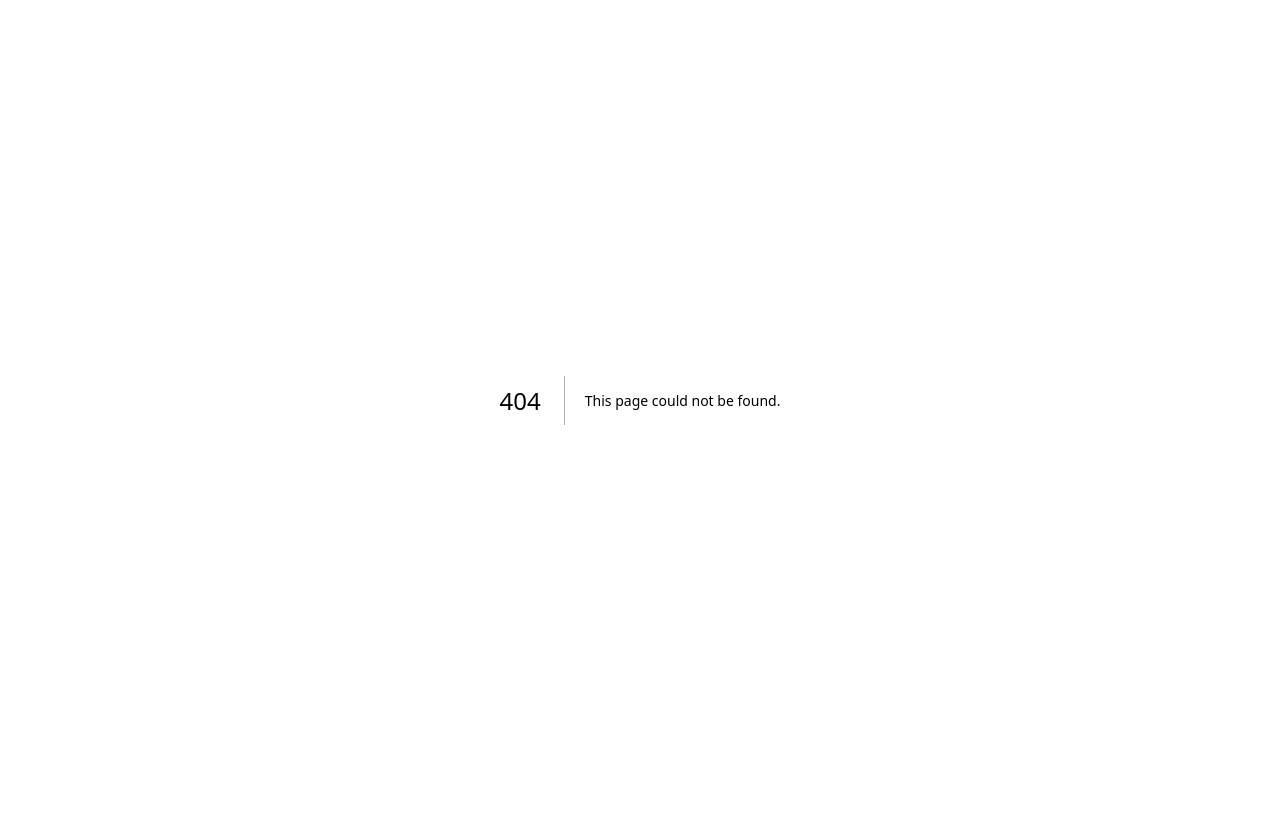
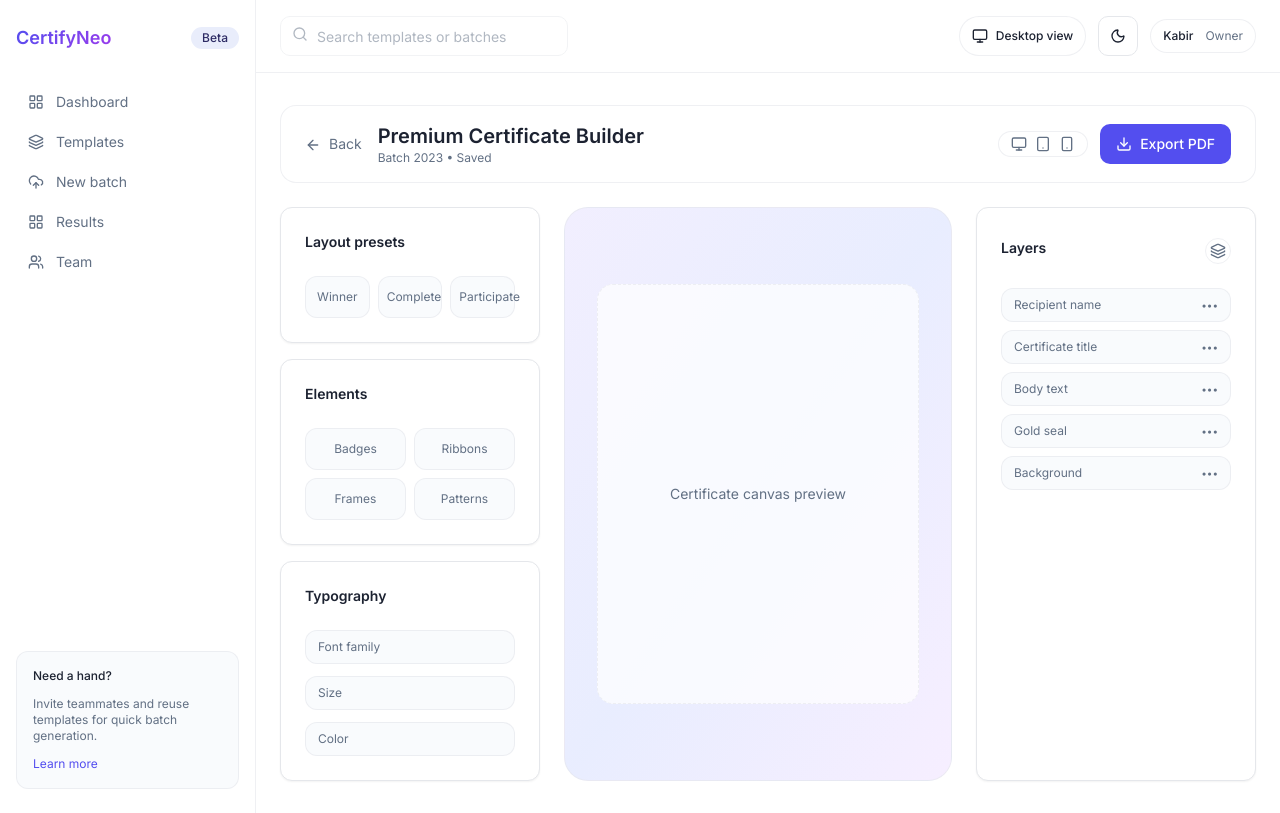
Before and after one commit to classifiedstudentkabir/OpenVerse-Campus-Helper, a Next.js app in the folder apps/web/: page /editor in a window 1280 px wide. Before the commit this address had no page. Built offline with nearby package versions, Linux system fonts and the light colour scheme.

Commit message:
Add editor page shell and link from templates

```diff
--- /dev/null
+++ b/apps/web/src/app/(dashboard)/editor/page.tsx
@@ -0,0 +1,104 @@
+import Link from "next/link";
+import { ArrowLeft, Download, Layers, Monitor, Smartphone, Tablet } from "lucide-react";
+
+import { Button } from "@/components/ui/button";
+import { Card, CardContent, CardHeader, CardTitle } from "@/components/ui/card";
+
+export default function EditorPage() {
+  return (
+    <div className="space-y-6">
+      <header className="flex flex-col gap-4 rounded-2xl border border-border/60 bg-card/80 px-6 py-4 lg:flex-row lg:items-center lg:justify-between">
+        <div className="flex items-center gap-4">
+          <Link href="/templates" className="text-sm text-muted-foreground">
+            <ArrowLeft className="mr-2 inline h-4 w-4" />
+            Back
+          </Link>
+          <div>
+            <h1 className="text-xl font-semibold">Premium Certificate Builder</h1>
+            <p className="text-xs text-muted-foreground">Batch 2023 • Saved</p>
+          </div>
+        </div>
+        <div className="flex flex-wrap items-center gap-3">
+          <div className="flex items-center gap-2 rounded-full border border-border/60 bg-background px-3 py-1 text-xs text-muted-foreground">
+            <Monitor className="h-4 w-4" />
+            <Tablet className="h-4 w-4" />
+            <Smartphone className="h-4 w-4" />
+          </div>
+          <Button>
+            <Download className="h-4 w-4" />
+            Export PDF
+          </Button>
+        </div>
+      </header>
+
+      <div className="grid gap-6 lg:grid-cols-[260px_1fr_280px]">
+        <aside className="space-y-4">
+          <Card>
+            <CardHeader>
+              <CardTitle className="text-sm">Layout presets</CardTitle>
+            </CardHeader>
+            <CardContent className="grid grid-cols-3 gap-2 text-xs text-muted-foreground">
+              <button className="rounded-lg border border-border/60 bg-muted/40 px-2 py-3">Winner</button>
+              <button className="rounded-lg border border-border/60 bg-muted/40 px-2 py-3">Complete</button>
+              <button className="rounded-lg border border-border/60 bg-muted/40 px-2 py-3">Participate</button>
+            </CardContent>
+          </Card>
+
+          <Card>
+            <CardHeader>
+              <CardTitle className="text-sm">Elements</CardTitle>
+            </CardHeader>
+            <CardContent className="grid grid-cols-2 gap-2 text-xs text-muted-foreground">
+              <div className="rounded-lg border border-border/60 bg-muted/40 px-2 py-3 text-center">Badges</div>
+              <div className="rounded-lg border border-border/60 bg-muted/40 px-2 py-3 text-center">Ribbons</div>
+              <div className="rounded-lg border border-border/60 bg-muted/40 px-2 py-3 text-center">Frames</div>
+              <div className="rounded-lg border border-border/60 bg-muted/40 px-2 py-3 text-center">Patterns</div>
+            </CardContent>
+          </Card>
+
+          <Card>
+            <CardHeader>
+              <CardTitle className="text-sm">Typography</CardTitle>
+            </CardHeader>
+            <CardContent className="space-y-3 text-xs text-muted-foreground">
+              <div className="rounded-lg border border-border/60 bg-muted/40 px-3 py-2">Font family</div>
+              <div className="rounded-lg border border-border/60 bg-muted/40 px-3 py-2">Size</div>
+              <div className="rounded-lg border border-border/60 bg-muted/40 px-3 py-2">Color</div>
+            </CardContent>
+          </Card>
+        </aside>
+
+        <main className="flex items-center justify-center rounded-3xl border border-border/60 bg-gradient-to-br from-violet-200/40 via-indigo-200/40 to-purple-200/40 p-8">
+          <div className="flex h-[420px] w-full max-w-[680px] items-center justify-center rounded-2xl border border-dashed border-border/60 bg-white/70 text-sm text-muted-foreground">
+            Certificate canvas preview
+          </div>
+        </main>
+
+        <aside>
+          <Card className="h-full">
+            <CardHeader className="flex flex-row items-center justify-between">
+              <CardTitle className="text-sm">Layers</CardTitle>
+              <button className="rounded-full border border-border/60 p-1 text-muted-foreground">
+                <Layers className="h-4 w-4" />
+              </button>
+            </CardHeader>
+            <CardContent className="space-y-2 text-xs text-muted-foreground">
+              {[
+                "Recipient name",
+                "Certificate title",
+                "Body text",
+                "Gold seal",
+                "Background",
+              ].map((layer) => (
+                <div key={layer} className="flex items-center justify-between rounded-lg border border-border/60 bg-muted/40 px-3 py-2">
+                  <span>{layer}</span>
+                  <span className="text-[10px]">•••</span>
+                </div>
+              ))}
+            </CardContent>
+          </Card>
+        </aside>
+      </div>
+    </div>
+  );
+}
--- a/apps/web/src/app/(dashboard)/templates/page.tsx
+++ b/apps/web/src/app/(dashboard)/templates/page.tsx
@@ -187,7 +187,7 @@ export default function TemplatesPage() {
                 </div>
                 <Link
                   className="text-sm text-primary hover:underline"
-                  href={`/templates/${template.id}/edit`}
+                  href={`/editor?template=${template.id}`}
                 >
                   Edit template
                 </Link>
```
